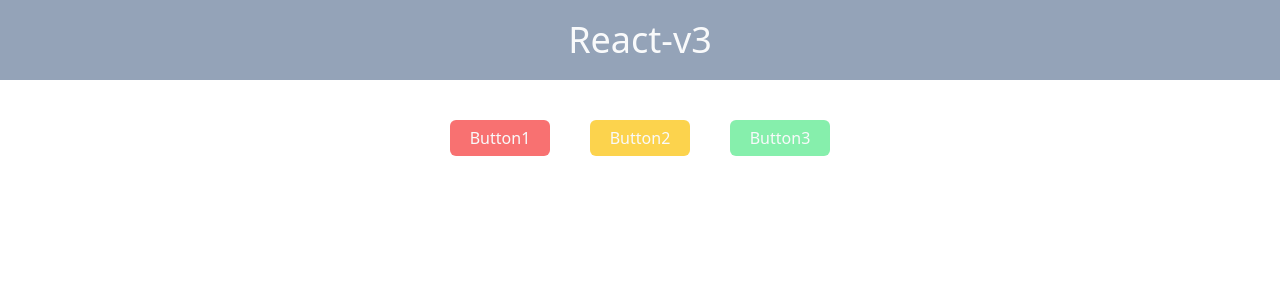
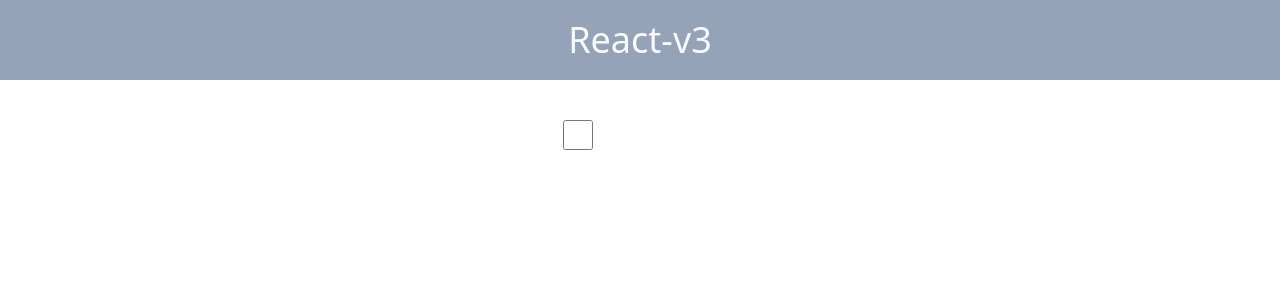
Before and after one commit to pj100-team/react-v3, a React (Create React App) app: page / in a window 1280 px wide. Shown: the top 300 px of the page. Built offline with nearby package versions, Linux system fonts and the light colour scheme.

Commit message:
practice2を実装

```diff
--- a/src/App.tsx
+++ b/src/App.tsx
@@ -1,5 +1,5 @@
 import "./App.css";
-import Practice1 from "./templates/practice1";
+import Practice2 from "./templates/practice2";
 
 function App() {
 	return (
@@ -7,7 +7,7 @@ function App() {
 			<header className="bg-[#94A3B8] text-center p-[20px] text-4xl text-[#F9FAFB]">
 			React-v3
 			</header>
-			<Practice1></Practice1>
+			<Practice2></Practice2>
 		</>
 	);
 }
--- /dev/null
+++ b/src/components/input.tsx
@@ -0,0 +1,21 @@
+import type { ChangeEvent } from "react";
+
+type InputStyle = {
+    width: string
+    height: string
+}
+
+type InputProps = {
+    type: string
+    style: InputStyle
+    onChange: (e: ChangeEvent<HTMLInputElement>) => void;
+}
+
+function Input({type, style, onChange}: InputProps) {
+    return(
+        <input type = {type} style = {style} onChange = {onChange}>
+        </input>
+    );
+}
+
+export default Input;
--- /dev/null
+++ b/src/templates/practice2.tsx
@@ -0,0 +1,34 @@
+import Input from "../components/input";
+import {useState} from "react";
+
+function Practice2() {
+    const [checked, setChecked] = useState(false);
+    return(
+        <div
+            style={{
+                display: "flex",
+                justifyContent: "center",
+                gap: "40px",
+                marginTop: "40px"
+            }}
+        >
+            <Input
+                type = "checkbox"
+                style = {{
+                    width: "30px",
+                    height: "30px"
+                }}
+                onChange = {(e) => setChecked(e.target.checked)}
+            />
+            <span
+                style = {{
+                    visibility: checked ? "visible": "hidden"
+                }}
+            >
+                hello world
+            </span>
+        </div>
+    );
+}
+
+export default Practice2;
```
